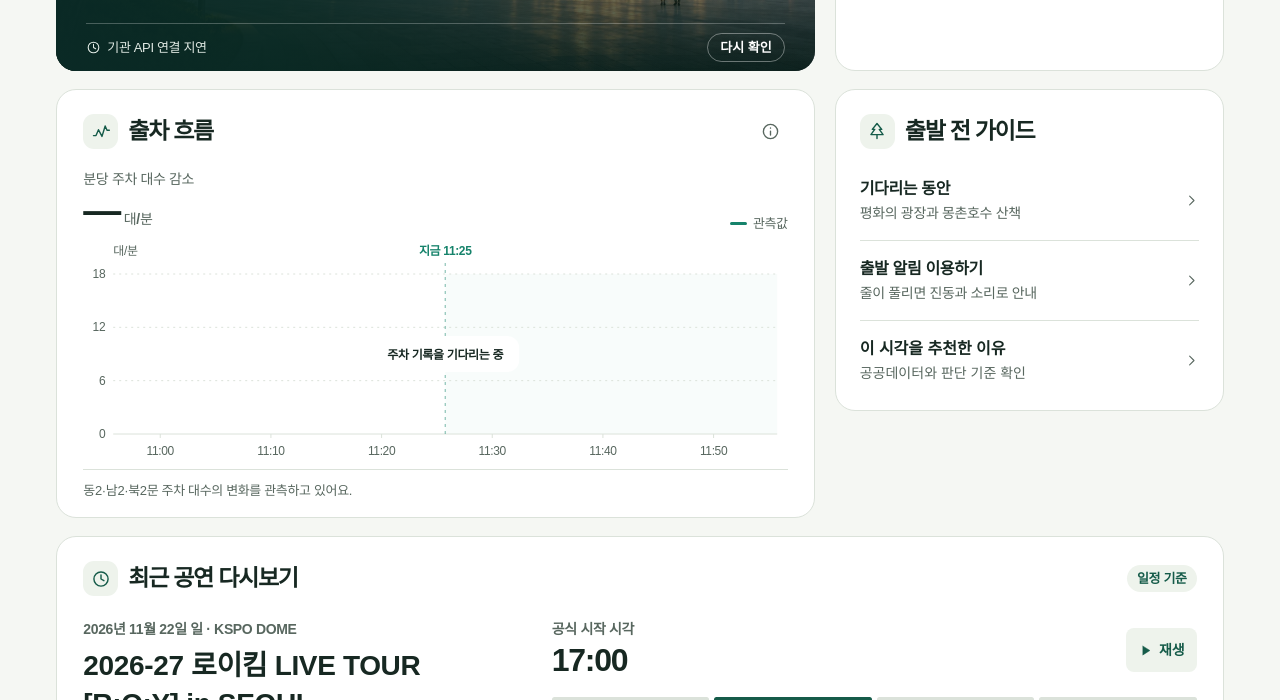
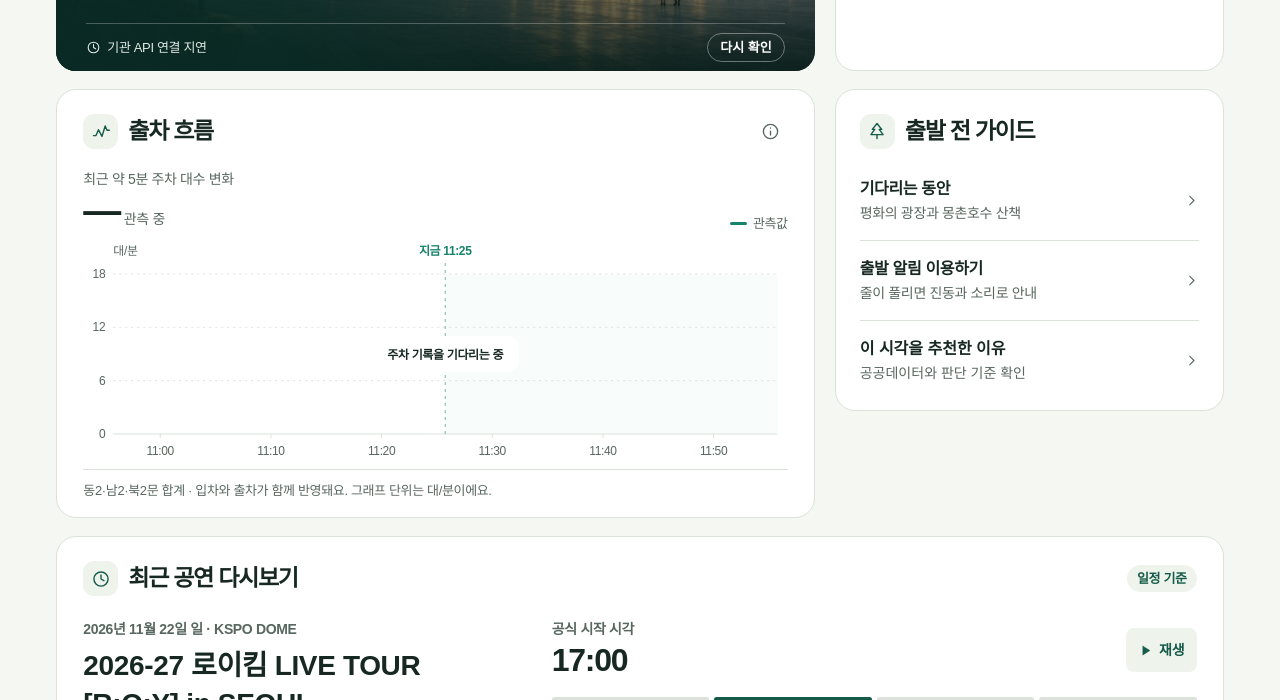
Before and after one commit to chxnhxxx/olpark-exit-clock, a plain HTML site: page index.html in a window 1280 px wide. Shown: the part 601-1301 px from the top of the page. Drawn offline with Linux system fonts and the light colour scheme; no server answers; a web font is replaced by a local one.

Commit message:
주차 관측값의 실제 증감과 비교 간격을 표시

```diff
--- a/app.js
+++ b/app.js
@@ -323,10 +323,13 @@
       document.querySelectorAll('[data-minute]').forEach(btn => btn.setAttribute('aria-pressed', String(+btn.dataset.minute === s.minute)));
     }
     renderShows(s);
-    $('rate').textContent = s.rate === null ? '—' : Math.round(s.rate);
+    const change = s.observedChange;
+    $('changeLabel').textContent = '최근 약 ' + (s.observedMinutes ?? 5) + '분 주차 대수 변화';
+    $('rate').textContent = change === null ? '—' : String(Math.abs(change));
+    $('changeUnit').textContent = change === null ? '관측 중' : change === 0 ? '대 변화' : change < 0 ? '대 감소' : '대 증가';
     $('pastLabel').textContent = s.demo ? '기록 재현' : '관측값';
     $('forecastLegend').hidden = !s.forecast.length;
-    $('chartNote').textContent = s.drop === null ? '동2·남2·북2문 주차 대수의 변화를 관측하고 있어요.' : '최근 5분간 주차 대수 ' + (s.drop === 0 ? '변화 없음' : Math.abs(s.drop) + '대 ' + (s.drop > 0 ? '감소' : '증가')) + ' · 세 주차장 합산' + (s.forecast.length ? '. 점선은 지난 공연 밤의 흐름으로 그린 예상이라 잠시 오르내릴 수 있어요.' : '');
+    $('chartNote').textContent = '동2·남2·북2문 합계 · 입차와 출차가 함께 반영돼요. 그래프 단위는 대/분이에요.' + (s.forecast.length ? ' 점선은 예상값이에요.' : '');
     window.renderExitChart({ element: $('flowChart'), series: s.series, forecast: s.forecast, now: s.time, go: d.go, demo: s.demo });
     if (previous && previous.decision.tone !== d.tone) $('announce').textContent = d.head + '. ' + d.lab + ' ' + d.big;
   }
--- a/engine.js
+++ b/engine.js
@@ -419,6 +419,9 @@
     const end = samples.at(-1)?.[0], fresh = end && time - end <= 5 * MIN;
     const drop = fresh ? dropAt(samples, end) : null;
     const onset = samples.find(s => time - s[0] <= 90 * MIN && dropAt(samples, s[0]) >= SURGE)?.[0] ?? null;
+    const baseline = drop === null ? null : sampleAt(samples, end - 5 * MIN);
+    const observedChange = baseline ? samples.at(-1)[1] - baseline[1] : null;
+    const observedMinutes = baseline ? Math.round((end - baseline[0]) / MIN) : null;
     const series = end ? rates(history, demo ? time : end) : [];
     const decision = decide(samples, time, shows, selectedShow, drop, onset);
     latestState = { demo, playing, time, minute: demo ? minute : null,
@@ -426,7 +429,7 @@
       schedulePending: !demo && scheduleDay !== day && !schedErr, liveErr: !demo && liveErr, schedErr: !demo && schedErr,
       shows, selectedShow, decision, series,
       forecast: predict(series, onset, decision, time), rate: fresh ? series.at(-1)?.r ?? null : null,
-      drop, total: samples.at(-1)?.[1] ?? null };
+      drop, observedChange, observedMinutes, total: samples.at(-1)?.[1] ?? null };
     listeners.forEach(fn => fn(latestState));
   }
   function stopPlayer() { clearInterval(player); playing = false; }
--- a/index.html
+++ b/index.html
@@ -84,7 +84,7 @@
     </section>
     <section class="panel flow" id="flow" aria-labelledby="flowTitle">
       <div class="panel-title"><div class="panel-heading"><span class="icon-tile"><svg class="ico"><use href="#i-flow"/></svg></span><h2 id="flowTitle">출차 흐름</h2></div><button class="info-btn" data-dialog="dataDialog" aria-label="출차 흐름 그래프 읽는 법"><svg class="ico"><use href="#i-info"/></svg></button></div>
-      <div class="chart-meta"><div><p class="metric-label">분당 주차 대수 감소</p><p class="metric"><strong id="rate">—</strong><span>대/분</span></p></div><div class="legend"><span><i></i><b id="pastLabel">관측값</b></span><span id="forecastLegend"><i></i>예상</span></div></div>
+      <div class="chart-meta"><div><p class="metric-label" id="changeLabel">최근 5분 주차 대수 변화</p><p class="metric"><strong id="rate">—</strong><span id="changeUnit"></span></p></div><div class="legend"><span><i></i><b id="pastLabel">관측값</b></span><span id="forecastLegend"><i></i>예상</span></div></div>
       <svg id="flowChart" aria-label="시간대별 주차 대수 감소 추이"></svg>
       <details id="nightReview" hidden><summary>이날의 공연과 출발 권장 검증</summary><div id="nightEvidence"></div></details>
       <p class="chart-note" id="chartNote">동2·남2·북2문 주차장 합산 기준</p>
--- a/sw.js
+++ b/sw.js
@@ -1,4 +1,4 @@
-const CACHE = 'olpark-exit-clock-v24';
+const CACHE = 'olpark-exit-clock-v25';
 const SHELL = ['./', './index.html', './assets/pretendard.woff2', './data2024.js', './venues.js', './recent.js', './park-schedule.js', './engine.js', './calendar.js', './flow-chart.js', './app.js', './style.css', './hero.webp', './icon.svg', './assets/icon-192.png', './assets/icon-512.png', './manifest.json', './schedule.json'];
 self.addEventListener('install', event => {
   event.waitUntil(caches.open(CACHE).then(cache => cache.addAll(SHELL)).then(() => self.skipWaiting()));
```
